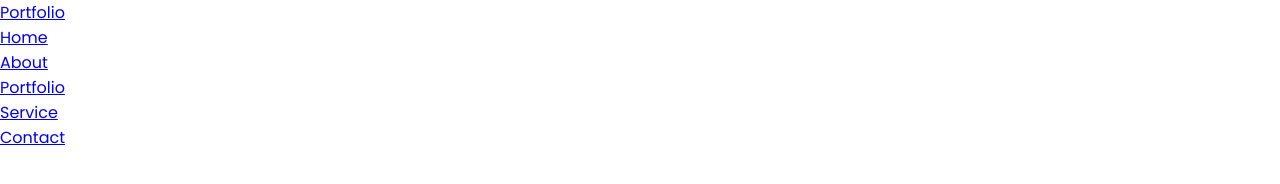
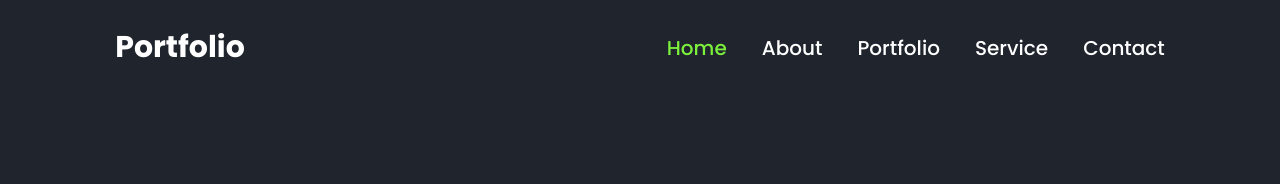
Before and after one commit to JRJunior1/portfolio, a plain HTML site: page index.html in a window 1280 px wide. Drawn offline with nearby package versions, Linux system fonts and the light colour scheme.

Commit message:
second commit

```diff
--- a/index.html
+++ b/index.html
@@ -16,7 +16,7 @@
     <nav class="navbar">
       <a href="#" class="logo">Portfolio</a>
       <ul>
-        <li><a href="#">Home</a></li>
+        <li class="active"><a href="#">Home</a></li>
         <li><a href="#">About</a></li>
         <li><a href="#">Portfolio</a></li>
         <li><a href="#">Service</a></li>
--- a/style.css
+++ b/style.css
@@ -1,8 +1,54 @@
-@import url('https://fonts.googleapis.com/css2?family=Poppins:wght@300;400;500;600;700;800;900&display=swap');
+@import url("https://fonts.googleapis.com/css2?family=Poppins:wght@300;400;500;600;700;800;900&display=swap");
 
 * {
-    margin: 0;
-    padding: 0;
-    box-sizing: border-box;
-    font-family: 'Poppins', sans-serif;
+  margin: 0;
+  padding: 0;
+  box-sizing: border-box;
+  font-family: "Poppins", sans-serif;
 }
+
+body {
+  background: #1f242d;
+}
+
+a {
+  color: white;
+  text-decoration: none;
+}
+
+.navbar {
+  position: fixed;
+  left: 0;
+  top: 0;
+  width: 100%;
+  padding: 25px 9%;
+  display: flex;
+  justify-content: space-between;
+  align-items: center;
+  z-index: 100;
+}
+
+.navbar .logo {
+  font-size: 30px;
+  font-weight: 700;
+}
+
+.navbar ul {
+  display: flex;
+}
+
+.navbar ul li {
+  list-style: none;
+  margin-left: 35px;
+}
+
+.navbar ul li a {
+  font-size: 20px;
+  font-weight: 500;
+  transition: 0.5s;
+}
+
+.navbar ul li:hover a,
+.navbar ul li.active a {
+  color: #7cf03d;
+}
```
